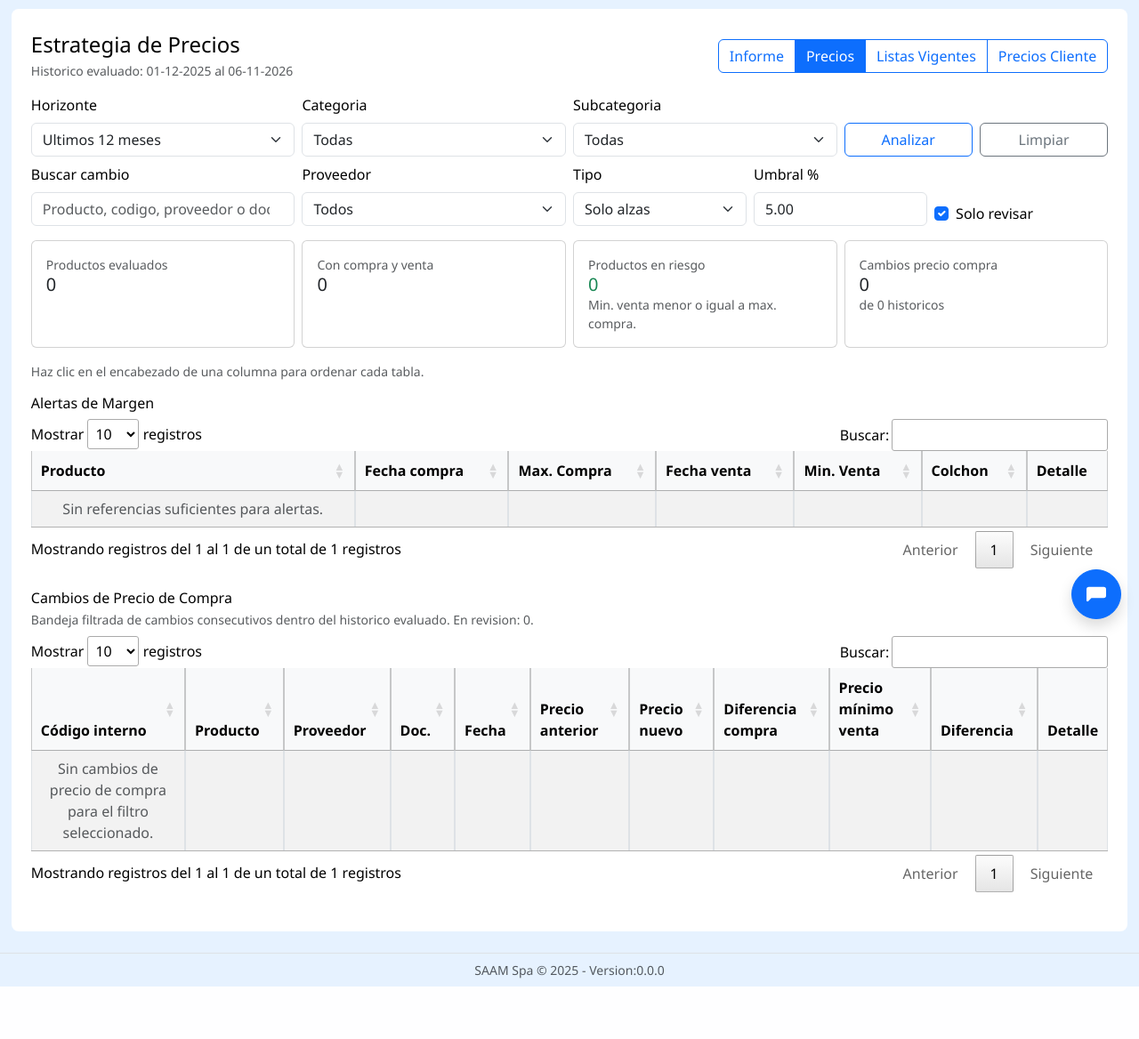
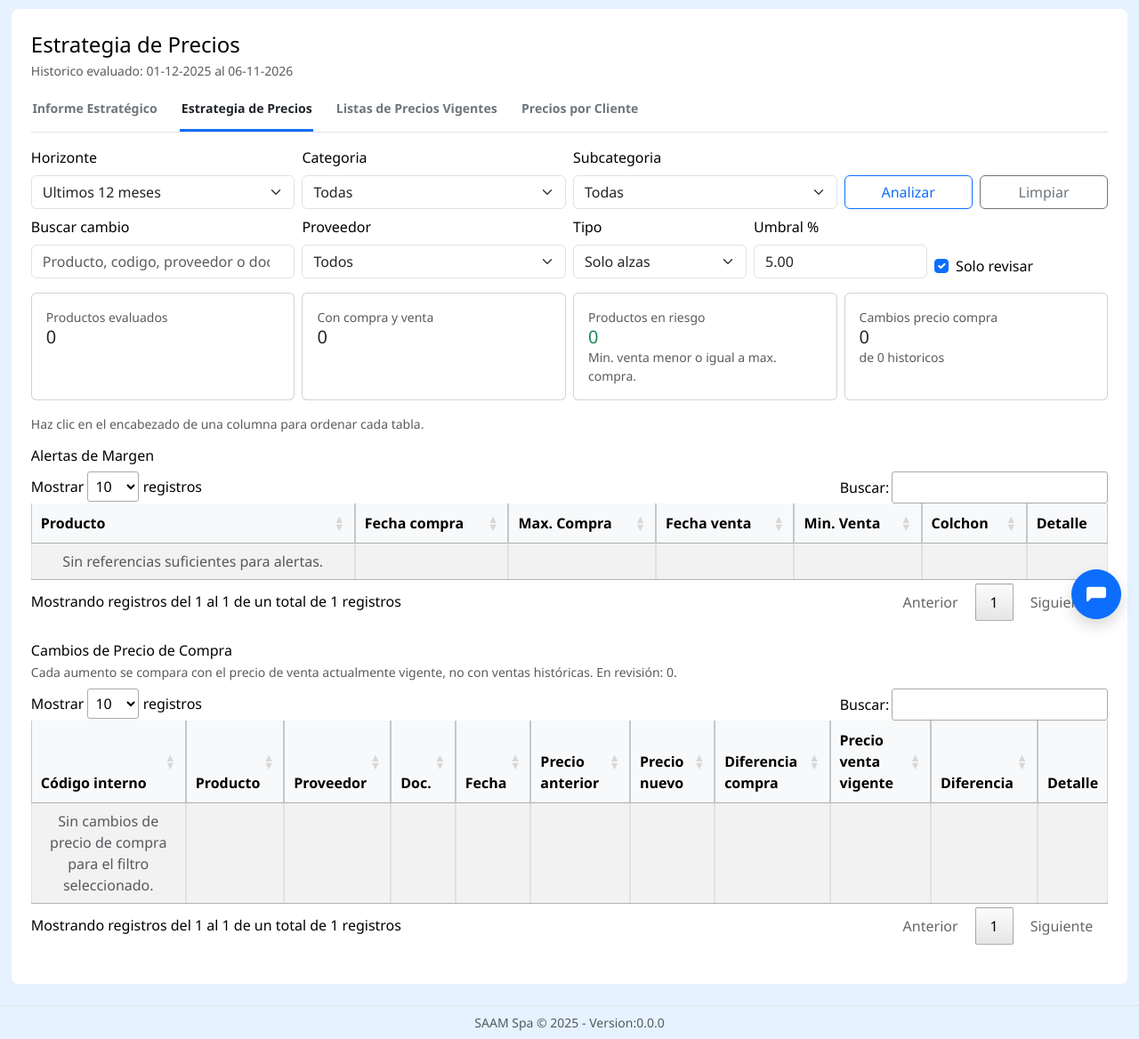
Before and after one commit to MigueJano/Portal-SAAM, a Django app: page /indicadores/estrategia/precios/ in a window 1280 px wide. Shown: the part 80-1248 px from the top of the page at 89% size. Before the commit the page ends 1189 px from the top, so only its background shows below. Run offline with Django 5.2, Linux system fonts and the light colour scheme; the visitor is signed in with stand-in values (Sample User, id 1); data that the repository does not hold is empty; parts of the project's set-up code (start-up, migrations or seed data) failed here and were passed over; some libraries are stand-ins or nearby versions.

Commit message:
informes de preicos

```diff
--- a/src/Apps/Pedidos/static/css/style_base.css
+++ b/src/Apps/Pedidos/static/css/style_base.css
@@ -71,6 +71,38 @@ body {
   color: var(--texto-body);
   font-family: 'Segoe UI', sans-serif;
   overflow-x: hidden;
+}
+
+/* Navegación secundaria reutilizable para portales e informes */
+.portal-tabs {
+  display: flex;
+  gap: 1.5rem;
+  overflow-x: auto;
+  margin-bottom: 2rem;
+  border-bottom: 1px solid #dee2e6;
+}
+
+.portal-tabs a {
+  display: inline-flex;
+  flex: 0 0 auto;
+  align-items: center;
+  padding: .8rem .1rem;
+  border-bottom: 3px solid transparent;
+  color: #6c757d;
+  font-size: .88rem;
+  font-weight: 600;
+  text-decoration: none;
+  white-space: nowrap;
+}
+
+.portal-tabs a:hover,
+.portal-tabs a[aria-current="page"] {
+  border-bottom-color: #0d6efd;
+  color: #212529;
+}
+
+.portal-tabs a[aria-current="page"] {
+  font-weight: 700;
 }
 
 /* Contenedor principal */
--- a/src/Apps/Pedidos/templates/base.html
+++ b/src/Apps/Pedidos/templates/base.html
@@ -44,6 +44,8 @@
               <li><a class="dropdown-item" href="{% url 'dashboard_financiero_simple' %}">Financieros</a></li>
               <li><a class="dropdown-item" href="{% url 'dashboard_comercial_gestion' %}">Comercial y gesti&oacute;n</a></li>
               <li><a class="dropdown-item" href="{% url 'dashboard_control_riesgo' %}">Control y riesgo</a></li>
+              <li><hr class="dropdown-divider"></li>
+              <li><a class="dropdown-item" data-indicadores-precios href="{% url 'dashboard_estrategia' %}">Precios</a></li>
             </ul>
           </li>
           <li class="nav-item dropdown">
--- /dev/null
+++ b/src/Apps/indicadores/templates/indicadores/_estrategia_tabs.html
@@ -0,0 +1,6 @@
+<nav class="portal-tabs mb-3" aria-label="Informes estratégicos">
+  <a href="{% url 'dashboard_estrategia' %}"{% if estrategia_tab == "informe" %} aria-current="page"{% endif %}>Informe Estratégico</a>
+  <a href="{% url 'dashboard_estrategia_precios' %}"{% if estrategia_tab == "precios" %} aria-current="page"{% endif %}>Estrategia de Precios</a>
+  <a href="{% url 'dashboard_lista_precios_vigentes' %}"{% if estrategia_tab == "listas" %} aria-current="page"{% endif %}>Listas de Precios Vigentes</a>
+  <a href="{% url 'dashboard_precios_cliente' %}"{% if estrategia_tab == "clientes" %} aria-current="page"{% endif %}>Precios por Cliente</a>
+</nav>
--- a/src/Apps/indicadores/templates/indicadores/estrategia_precios.html
+++ b/src/Apps/indicadores/templates/indicadores/estrategia_precios.html
@@ -3,7 +3,7 @@
 
 {% block content %}
 <div class="container-fluid">
-  <div class="d-flex flex-wrap justify-content-between align-items-center gap-2 mt-3 mb-3">
+  <div class="d-flex flex-wrap justify-content-between align-items-center gap-2 mt-3 mb-2">
     <div>
       <h1 class="h4 mb-1">Estrategia de Precios</h1>
       <div class="small text-muted">
@@ -14,13 +14,8 @@
         {% endif %}
       </div>
     </div>
-    <div class="btn-group" role="group" aria-label="Secciones de estrategia">
-      <a href="{% url 'dashboard_estrategia' %}" class="btn btn-outline-primary">Informe</a>
-      <a href="{% url 'dashboard_estrategia_precios' %}" class="btn btn-primary">Precios</a>
-      <a href="{% url 'dashboard_lista_precios_vigentes' %}" class="btn btn-outline-primary">Listas Vigentes</a>
-      <a href="{% url 'dashboard_precios_cliente' %}" class="btn btn-outline-primary">Precios Cliente</a>
-    </div>
   </div>
+  {% include "indicadores/_estrategia_tabs.html" with estrategia_tab="precios" %}
 
   <form method="get" class="row g-2 align-items-end mb-3">
     <div class="col-md-3">
@@ -179,7 +174,7 @@
       <div>
         <h2 class="h6 mb-1">Cambios de Precio de Compra</h2>
         <div class="small text-muted">
-          Bandeja filtrada de cambios consecutivos dentro del historico evaluado. En revision: {{ cambios_precio_compra_revision_total|formatear_miles }}.
+          Cada aumento se compara con el precio de venta actualmente vigente{% if lista_precios_alerta %} en {{ lista_precios_alerta.nombre_listaprecios }}{% endif %}, no con ventas históricas. En revisión: {{ cambios_precio_compra_revision_total|formatear_miles }}.
         </div>
       </div>
     </div>
@@ -194,7 +189,7 @@
           <th>Precio anterior</th>
           <th>Precio nuevo</th>
           <th>Diferencia compra</th>
-          <th>Precio mínimo venta</th>
+          <th>Precio venta vigente</th>
           <th>Diferencia</th>
           <th class="no-sort">Detalle</th>
         </tr>
@@ -246,9 +241,9 @@
             </td>
 
             <td class="text-end"
-                data-order="{% if row.precio_minimo_venta is not None %}{{ row.precio_minimo_venta|floatformat:'2u' }}{% endif %}">
-              {% if row.precio_minimo_venta is not None %}
-                $ {{ row.precio_minimo_venta|formatear_miles }}
+                data-order="{% if row.precio_venta_vigente is not None %}{{ row.precio_venta_vigente|floatformat:'2u' }}{% endif %}">
+              {% if row.precio_venta_vigente is not None %}
+                $ {{ row.precio_venta_vigente|formatear_miles }}
               {% else %}
                 <span class="text-muted">-</span>
               {% endif %}
--- a/src/Apps/indicadores/views/estrategia.py
+++ b/src/Apps/indicadores/views/estrategia.py
@@ -399,21 +399,36 @@ def _resumen_estrategia_precios(pricing_rows):
     }
 
 
-def _enriquecer_cambios_precio_compra(cambios, pricing_rows):
-    precios_venta = {
-        row["producto_id"]: row["precio_minimo_venta"]
-        for row in pricing_rows
-        if row["precio_minimo_venta"] is not None
-    }
+def _precios_venta_vigentes_para_alerta():
+    """Retorna el precio unitario vigente de la lista activa usada comercialmente."""
+    lista_vigente = (
+        ListaPreciosPredeterminada.objects.filter(activa=True)
+        .order_by("nombre_listaprecios", "id")
+        .first()
+    )
+    filas_vigentes = _filas_lista_precios_vigentes(lista_vigente)
+    precios_venta = {}
+    for row in filas_vigentes:
+        producto_id = row["producto_id"]
+        precio = row["precio_venta"]
+        actual = precios_venta.get(producto_id)
+        # Si una lista contiene mas de un empaque, se usa el menor precio
+        # normalizado por unidad primaria como referencia conservadora.
+        if actual is None or precio < actual:
+            precios_venta[producto_id] = precio
+    return lista_vigente, precios_venta
+
+
+def _enriquecer_cambios_precio_compra(cambios, precios_venta_vigentes):
 
     for cambio in cambios:
-        precio_minimo_venta = precios_venta.get(cambio["producto_id"])
-        cambio["precio_minimo_venta"] = precio_minimo_venta
+        precio_venta_vigente = precios_venta_vigentes.get(cambio["producto_id"])
+        cambio["precio_venta_vigente"] = precio_venta_vigente
         cambio["diferencia_venta_pesos"] = None
         cambio["diferencia_venta_pct"] = None
 
-        if precio_minimo_venta is not None:
-            diferencia = _q2(precio_minimo_venta - cambio["precio_nuevo"])
+        if precio_venta_vigente is not None:
+            diferencia = _q2(precio_venta_vigente - cambio["precio_nuevo"])
             cambio["diferencia_venta_pesos"] = diferencia
             if cambio["precio_nuevo"] and cambio["precio_nuevo"] > 0:
                 cambio["diferencia_venta_pct"] = _q2((diferencia / cambio["precio_nuevo"]) * Decimal("100"))
@@ -476,7 +491,7 @@ def _aplicar_checker_cambios_compra(cambios, filtros):
         cambio["diferencia_compra_pct"] = pct_compra
 
         margen = cambio.get("diferencia_venta_pesos")
-        sin_venta = cambio.get("precio_minimo_venta") is None
+        sin_venta = cambio.get("precio_venta_vigente") is None
         cambio["requiere_revision"] = bool(
             cambio["es_alza"]
             and (sin_venta or margen is None or margen <= 0 or (pct_compra is not None and pct_compra >= umbral_pct))
@@ -780,7 +795,11 @@ def dashboard_estrategia_precios(request):
         categoria_id=filtros_categoria["categoria_id"],
         subcategoria_id=filtros_categoria["subcategoria_id"],
     )
-    cambios_precio_compra = _enriquecer_cambios_precio_compra(cambios_precio_compra, pricing_rows)
+    lista_precios_alerta, precios_venta_vigentes = _precios_venta_vigentes_para_alerta()
+    cambios_precio_compra = _enriquecer_cambios_precio_compra(
+        cambios_precio_compra,
+        precios_venta_vigentes,
+    )
     cambios_precio_compra = _adjuntar_revision_humana(cambios_precio_compra)
     proveedores_cambios = sorted(
         {
@@ -809,6 +828,7 @@ def dashboard_estrategia_precios(request):
             "total_cambios_precio_compra": total_cambios_precio_compra,
             "cambios_precio_compra_revision_total": cambios_precio_compra_revision_total,
             "proveedores_cambios": proveedores_cambios,
+            "lista_precios_alerta": lista_precios_alerta,
             **filtros_revision,
             **filtros_categoria,
             **resumen,
```
Also changed, not shown: src/Apps/indicadores/services/reportes.py (+8 -25 lines), src/Apps/indicadores/templates/indicadores/_informe_profesional.html (+16 -5 lines), src/Apps/indicadores/templates/indicadores/estrategia.html (+3 -8 lines), src/Apps/indicadores/templates/indicadores/financieros.html (+1 -45 lines), src/Apps/indicadores/templates/indicadores/listas_precios_vigentes.html (+2 -7 lines), src/Apps/indicadores/templates/indicadores/precios_cliente.html (+2 -7 lines), src/Apps/indicadores/tests.py (+111 -14 lines).
